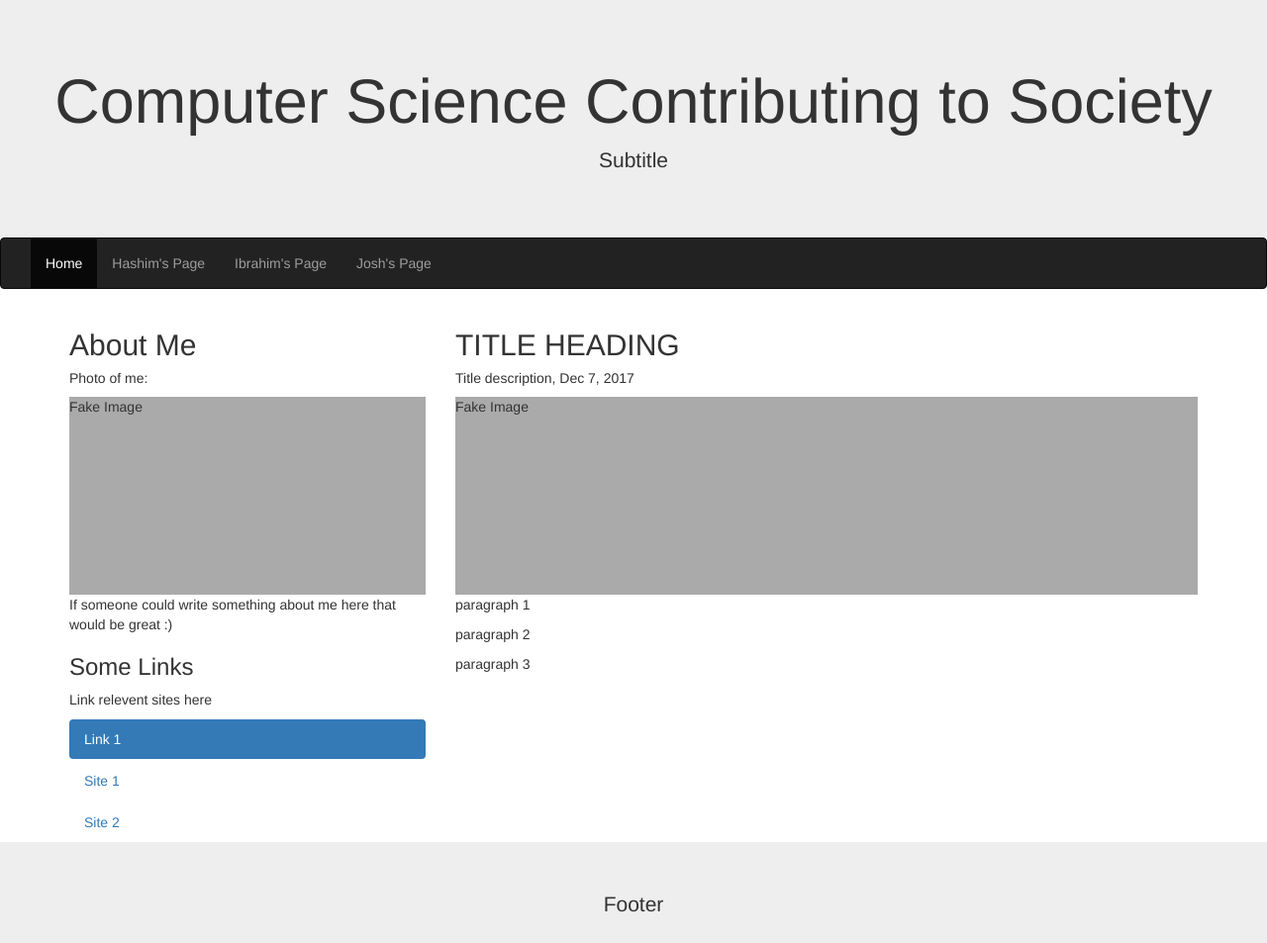
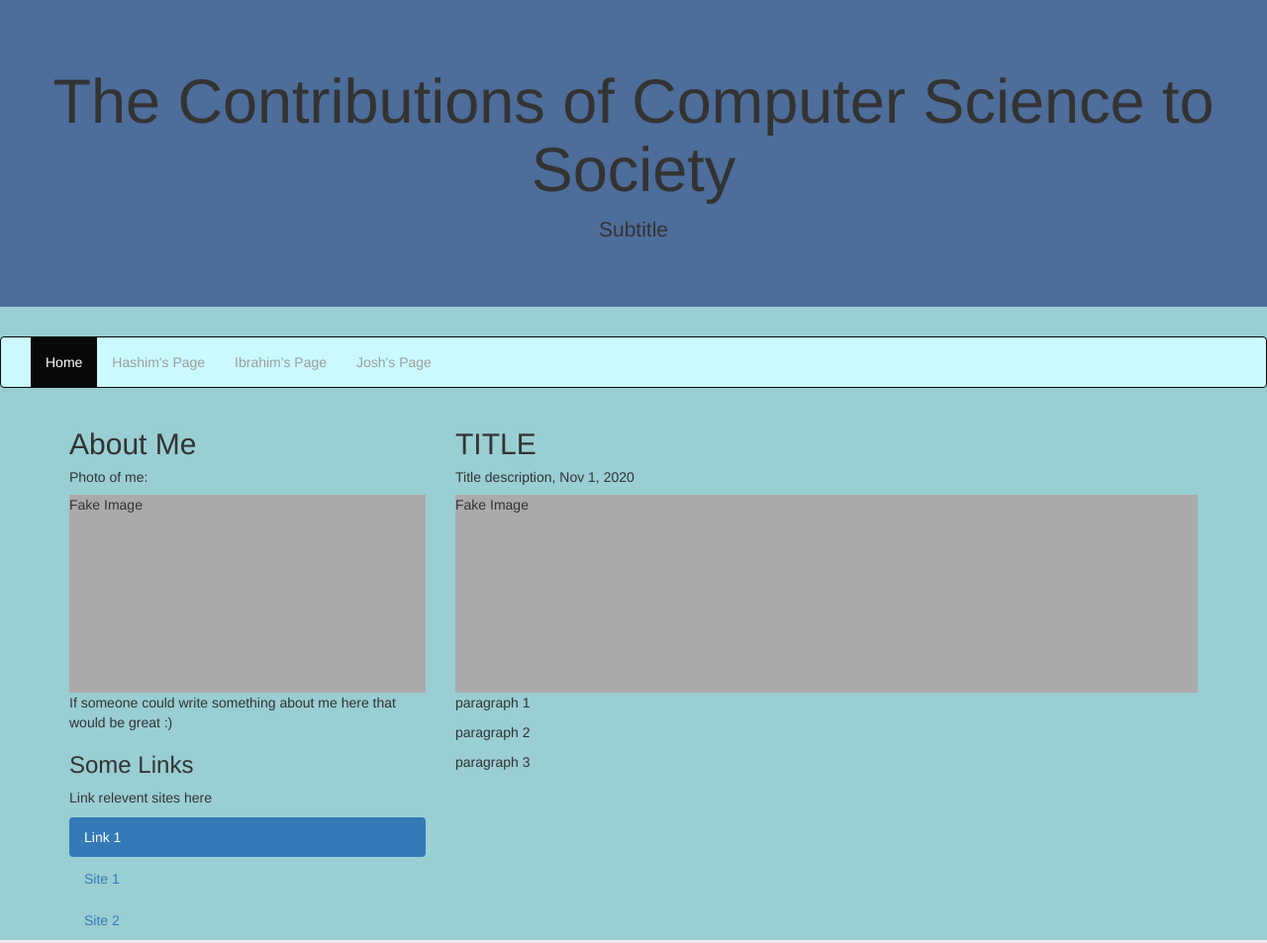
Before and after one commit to jshepherd01/programming-black-assingment, a plain HTML site: page sarah.html in a window 1280 px wide. Shown: the top 953 px of the page at 99% size. Drawn offline with nearby package versions, Linux system fonts and the light colour scheme.

Commit message:
added some colour

```diff
--- a/sarah.html
+++ b/sarah.html
@@ -1,9 +1,9 @@
 <!--start-->
 
 <!DOCTYPE html>
-<html lang="en">
+<html lang="en" >
 <head>
-  <title>Computer Science Contributing to Society</title>
+  <title >The Contributions of Computer Science to Society</title>
   <meta charset="utf-8">
   <meta name="viewport" content="width=device-width, initial-scale=1">
   <link rel="stylesheet" href="https://maxcdn.bootstrapcdn.com/bootstrap/3.4.1/css/bootstrap.min.css">
@@ -16,14 +16,14 @@
   }
   </style>
 </head>
-<body>
+<body style="background-color:#99CED3;">
 
-<div class="jumbotron text-center" style="margin-bottom:0">
-  <h1>Computer Science Contributing to Society</h1>                                                         <!--title-->
+<div class="jumbotron text-center" style="background-color:#4D6D9A;" style="margin-bottom:0">
+  <h1>The Contributions of Computer Science to Society</h1>                                                         <!--title-->
   <p>Subtitle</p>                                                                                           <!--subtitle-->
 </div>
 
-<nav class="navbar navbar-inverse">                                                                         <!--navbar-->
+<nav class="navbar navbar-inverse" style="background-color:#CAFAFE;">                                                                         <!--navbar-->
   <div class="container-fluid">
     <div class="navbar-header">
       <button type="button" class="navbar-toggle" data-toggle="collapse" data-target="#myNavbar">
@@ -39,13 +39,13 @@
         <li><a href="https://github.com/dltt83/programming-black-assingment/blob/main/hashims_page.html">Hashim's Page</a></li>                                              <!--links to other peoples pages-->
         <li><a href="https://github.com/dltt83/programming-black-assingment/blob/main/ibrahim.html">Ibrahim's Page</a></li>
         <li><a href="https://github.com/dltt83/programming-black-assingment/blob/main/josh.html">Josh's Page</a></li>
-                                                                                                            <!--add link to Saffron's page when up-->
+        <!--add link to Saffron's page when up-->
       </ul>
     </div>
   </div>
 </nav>
 
-<div class="container">
+<div class="container" ">
   <div class="row">
     <div class="col-sm-4">
       <h2>About Me</h2>                                                                                     <!--author information-->
@@ -62,8 +62,8 @@
       <hr class="hidden-sm hidden-md hidden-lg">
     </div>
     <div class="col-sm-8">
-      <h2>TITLE HEADING</h2>                                                                                <!--title of article here-->
-      <h5>Title description, Dec 7, 2017</h5>                                                               <!--subtitle goes here-->
+      <h2>TITLE</h2>                                                                                <!--title of article here-->
+      <h5>Title description, Nov 1, 2020</h5>                                                               <!--subtitle goes here-->
       <div class="fakeimg">Fake Image</div>                                                                 <!--put relevent image here-->
       <p>paragraph 1</p>                                                                                    <!--article goes here-->
       <p>paragraph 2</p>
```
